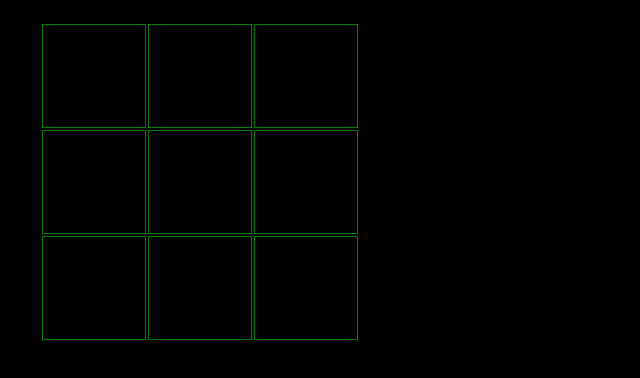
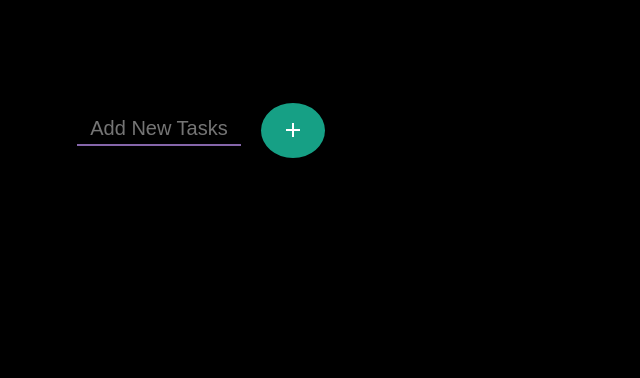
Before and after one commit to AshleshaBandgar/FunctionUp1, a React (Create React App) app: page / in a window 1280 px wide. Shown: the top 378 px of the page, without its empty margins (0-640 px from the left). Built offline with nearby package versions, Linux system fonts and the light colour scheme.

Commit message:
Added css

```diff
--- a/src/App.css
+++ b/src/App.css
@@ -1,15 +1,32 @@
-.container{
-  display: flex;
-  justify-content: center;
+input{
   text-align: center;
-  flex-direction: column;
-  align-items: center;
-  width: 400px;
+  height: 30px;
+  border: none;
+  background: transparent;
+  font-size: 20px;
+  font-weight: 500;
+  width: 40%;
+  border-bottom: 2px solid #8566aa;
+  outline: none;
+  margin-right: 20px;
+}
+.newBtn{
+  border: 2px solid black;
+    border-radius: 50% !important;
+    width: 50px;
+    height: 55px;
+    background-color: #16a085 !important;
+    color: white !important;
+    box-shadow: 5px 5px 15px -5px rgba(0,0,0,0.3);
+  }
+  .newbtn:hover{
+    color: white !important;
+    background: white !important;
+  }
+  .center-div{
+    border: 1px solid black;
+    width: 400px;
+    height: 600px;
+    text-align: center;
 
-}
-
-table td{
-  border: 1px solid green;
-  width: 100px;
-  height: 100px;
-}
+  }
--- a/src/App.js
+++ b/src/App.js
@@ -1,12 +1,13 @@
 import React from 'react'
 import './App.css'
-import TicTacToe from './components/organisms/tic tac toe'
+import ToDoList from './components/organisms/ToDoList'
+
 
 export default function App(){
   return (
   <div>
 
-    <TicTacToe/>
+    <ToDoList/>
 
   </div>
   )
--- /dev/null
+++ b/src/components/organisms/ListCombo.js
@@ -0,0 +1,22 @@
+import React from 'react'
+import  DeleteIcon  from '@material-ui/icons/Delete'
+import {useState} from 'react'
+
+export default function ListCombo(props){
+
+    const [line, setLine] = useState(false)
+
+    function cutIt(){
+        setLine(true)
+    }
+
+    const headingStyle={display:"flex"}
+
+  return (
+    <div style={headingStyle}>
+       <span onClick={cutIt}><DeleteIcon className="deleteIcon"/></span>
+       <li style={{ textDecoration: line ? "line-through" : "none"}}> {props.text} </li>
+
+    </div>
+
+)}
--- /dev/null
+++ b/src/components/organisms/ToDoList.js
@@ -0,0 +1,45 @@
+import React from 'react';
+import Button from "@material-ui/core/Button";
+import AddIcon from "@material-ui/icons/Add";
+import {useState} from 'react'
+import ListCombo from './ListCombo';
+
+
+export default function ToDoList(){
+    const[item, setItem]=useState("")
+    const [newItem, setnewItem] = useState([])
+
+    function itemEvent(e){
+        setItem(e.target.value)
+    }
+    function todoList(){
+        setnewItem((prevValue)=>{
+            return [...prevValue,item]
+        })
+        setItem(" ")
+    }
+  return (
+    <div className='main-div'>
+      <div className='center-div'>
+        <h1>To Do List</h1>
+        <br/>
+        <input type='text'
+        value={item}
+               placeholder='Add New Tasks'
+               onChange={itemEvent}
+               />
+        <Button className="newBtn" onClick={todoList}>
+           <AddIcon/>
+        </Button>
+        <br/>
+        <ol>
+           {
+           newItem.map((val,index)=>{
+            return <ListCombo key={index} text={val}/> })
+            }
+        </ol>
+
+      </div>
+    </div>
+  )
+}
```
